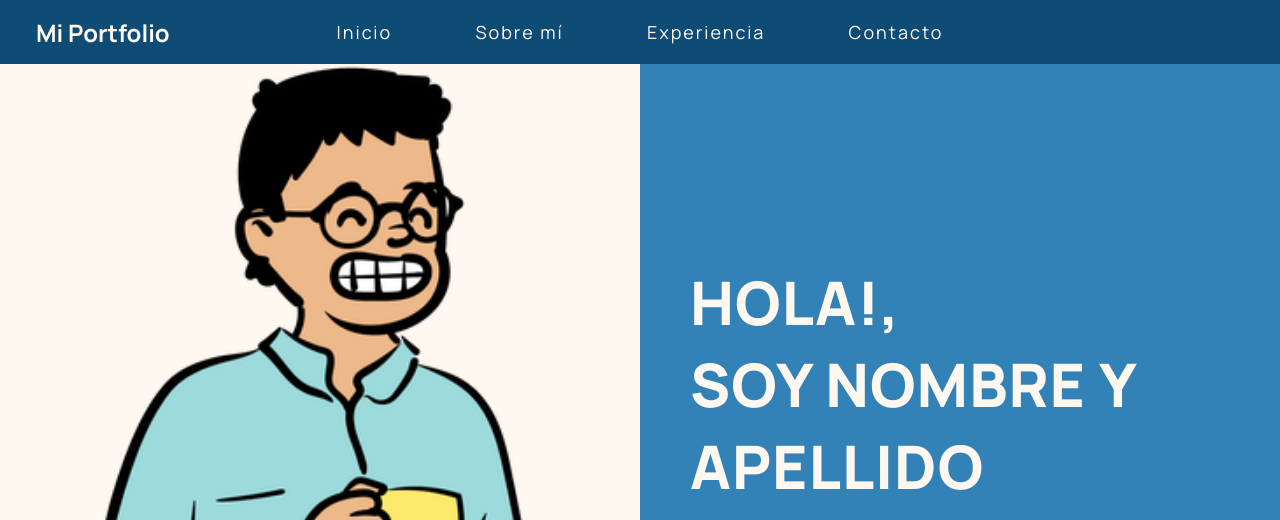
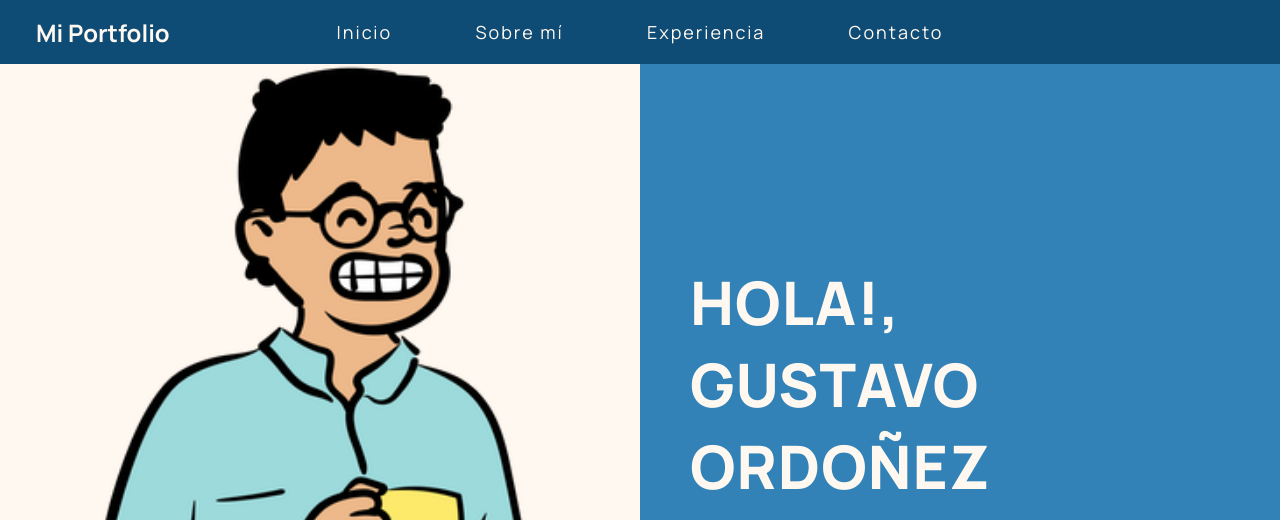
Before and after one commit to gus0117/portfolio-template, a plain HTML site: page index.html in a window 1280 px wide. Shown: the top 520 px of the page. Drawn offline with nearby package versions, Linux system fonts and the light colour scheme.

Commit message:
Commit de prueba

```diff
--- a/index.html
+++ b/index.html
@@ -38,7 +38,7 @@
     </div>
     <div class="half-section text-section">
       <div class="introduction">
-        <h1 class="title">Hola!, <br> Soy Nombre y Apellido </h1>
+        <h1 class="title">Hola!, <br> Gustavo Ordoñez </h1>
         <ul class="socials">
           <li><a class="socials-icon" href=""><i class="bi bi-github"></i></a></li>
           <li><a class="socials-icon" href=""><i class="bi bi-linkedin"></i></a></li>
```
